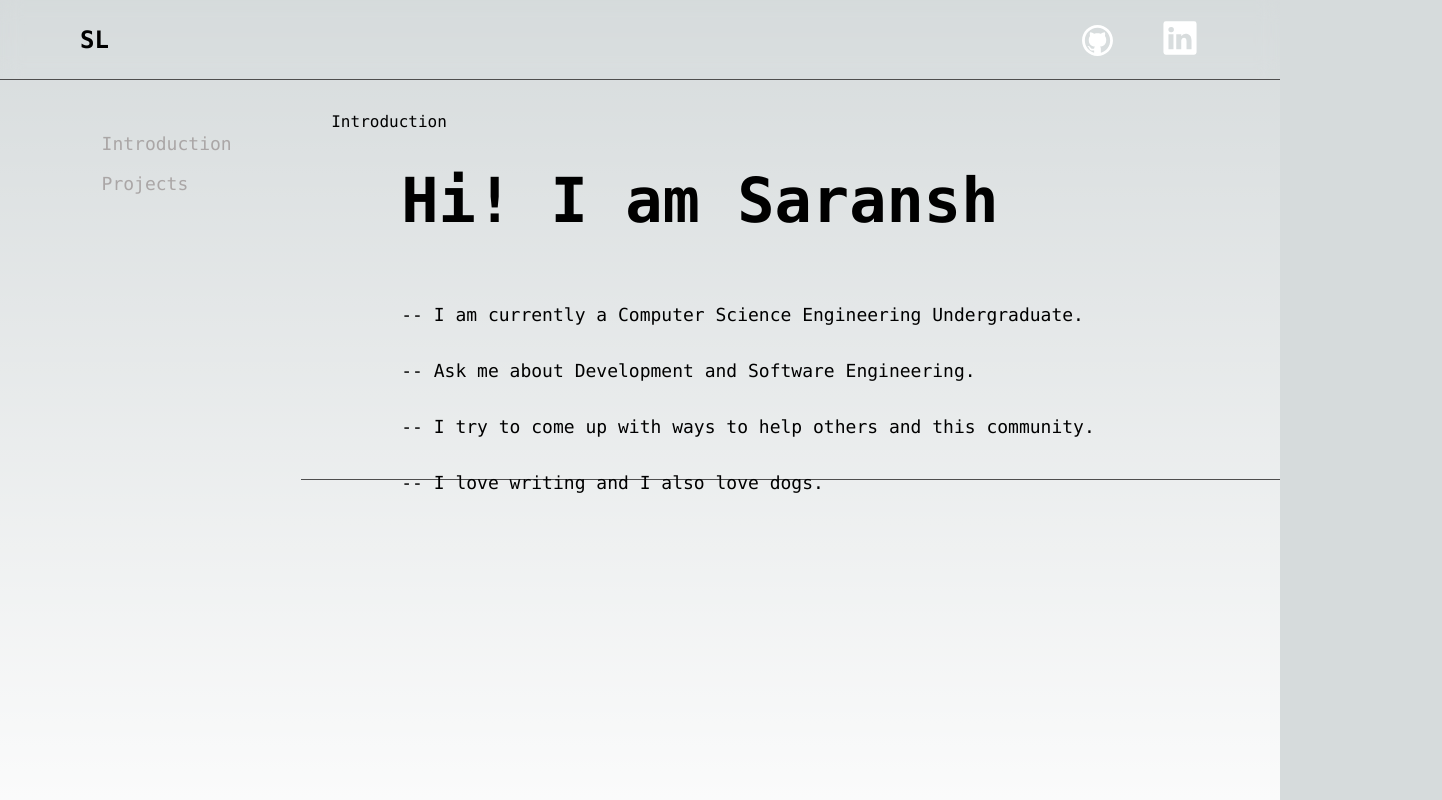
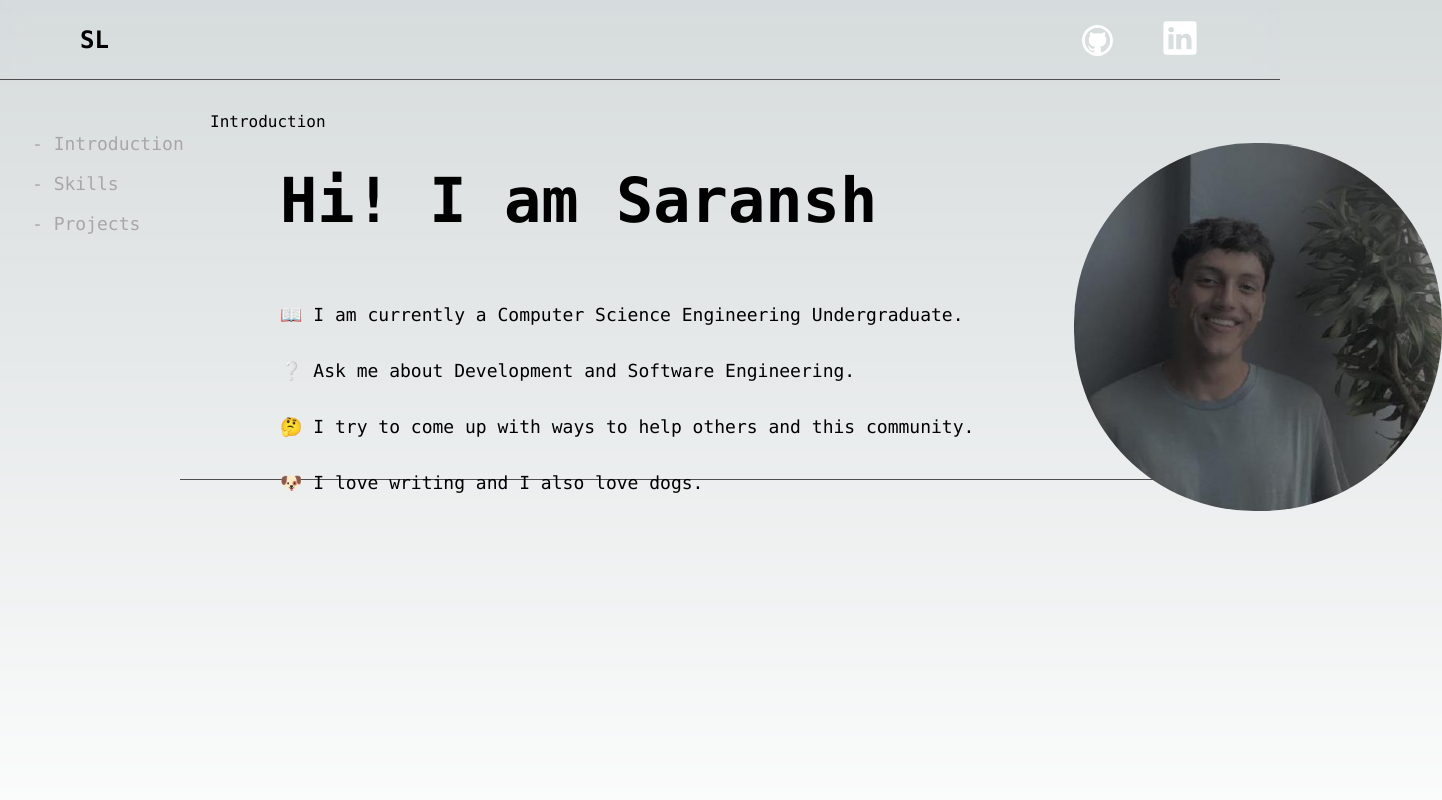
Before and after one commit to Sarlin-7757/sarlin.codes, a Next.js app: page / in a window 1280 px wide. Shown: the top 800 px of the page, 1442 px wide, since content can reach past the window. Built offline with nearby package versions, Linux system fonts and the light colour scheme.

Commit message:
added the profile picture and some styling

```diff
--- a/app/page.js
+++ b/app/page.js
@@ -2,6 +2,7 @@ import React from "react";
 import Header from "@/components/Header";
 import SideBar from "@/components/SideBar";
 import MainContent from "@/components/MainContent";
+import SkillsComponent from "@/components/SkillsComponent";
 
 const App = ()=>{
   return (
@@ -11,6 +12,7 @@ const App = ()=>{
       <div className="flex">
           <SideBar />
           < MainContent />
+          {/* <SkillsComponent /> */}
       </div>
     </main>
   )
--- a/components/MainContent.jsx
+++ b/components/MainContent.jsx
@@ -1,20 +1,29 @@
 import React from 'react'
 import Styles from "./MainContent.module.css"
+import Image from 'next/image'
+
+
 const MainContent = () => {
   return (
 
     <div id={Styles.main_content} className='font-mono'>
      <h3>Introduction</h3>
-        <div id={Styles.maincontent_heading_container} className='intro_sec'>
+        <div id={Styles.maincontent_heading_container}>
             <h1 id={Styles.main_content_heading}>Hi! I am Saransh</h1>
         </div>
         <div id={Styles.main_content_bio}>
-            <p id={Styles.main_content_paragraph} className='mt-10 text-lg'>-- I am currently a Computer Science Engineering Undergraduate.
-            <br />-- Ask me about Development and Software Engineering.
-            <br />-- I try to come up with ways to help others and this community.
-            <br />-- I love writing and I also love dogs.
+            <p id={Styles.main_content_paragraph} className='mt-10 text-lg'>📖 I am currently a Computer Science Engineering Undergraduate.
+            <br />❔ Ask me about Development and Software Engineering.
+            <br />🤔 I try to come up with ways to help others and this community.
+            <br />🐶 I love writing and I also love dogs.
             <br />
             </p>
+
+        </div>
+
+        <div id={Styles.main_content_bioImage}>
+             {/* This is my image */}
+             <Image src="/assets/images/pfp.jpeg " id={Styles.profileImage}  width={370} height={370}/>
         </div>
     </div>
 
--- a/components/MainContent.module.css
+++ b/components/MainContent.module.css
@@ -21,7 +21,8 @@
 }
 
 #main_content_bio{
-    width: 45rem;
+    /* display: flex; */
+    width: 65rem;
     position: relative;
     left: 70px;
 }
@@ -31,3 +32,17 @@
     /* width: 45rem; */
     line-height: 3.5rem;
 }
+
+#main_content_bioImage{
+    width: 23rem;
+    height: 23rem;
+    position: relative;
+    left: 54rem;
+    bottom: 23rem;
+    border-radius: 180px;
+    box-shadow: inset 0 -1 0 0 #030808;
+}
+
+#profileImage{
+    border-radius: 180px;
+}
--- a/components/SideBar.jsx
+++ b/components/SideBar.jsx
@@ -1,13 +1,15 @@
 import React from 'react'
 import Styles from './SideBar.module.css'
+// import Link from 'next/link'
 
 
 const SideBar = () => {
   return (
     <div className={Styles.sidebar_prop}>
         <ul className='pt-5 ml-5 font-mono text-lg w-full'>
-            <a href=".intro_sec"><li id={Styles.list_items}>Introduction</li> </a>
-            <li id={Styles.list_items}>Projects</li>
+            <li id={Styles.list_items}>- Introduction</li>
+            <li id={Styles.list_items}>- Skills</li>
+            <li id={Styles.list_items}>- Projects</li>
         </ul>
     </div>
   )
--- /dev/null
+++ b/components/SkillsComponent.jsx
@@ -0,0 +1,9 @@
+import React from 'react'
+
+const SkillsComponent = () => {
+  return (
+    <div>SkillsComponent</div>
+  )
+}
+
+export default SkillsComponent
```
Also changed, not shown: public/assets/images/pfp.jpeg (added).
